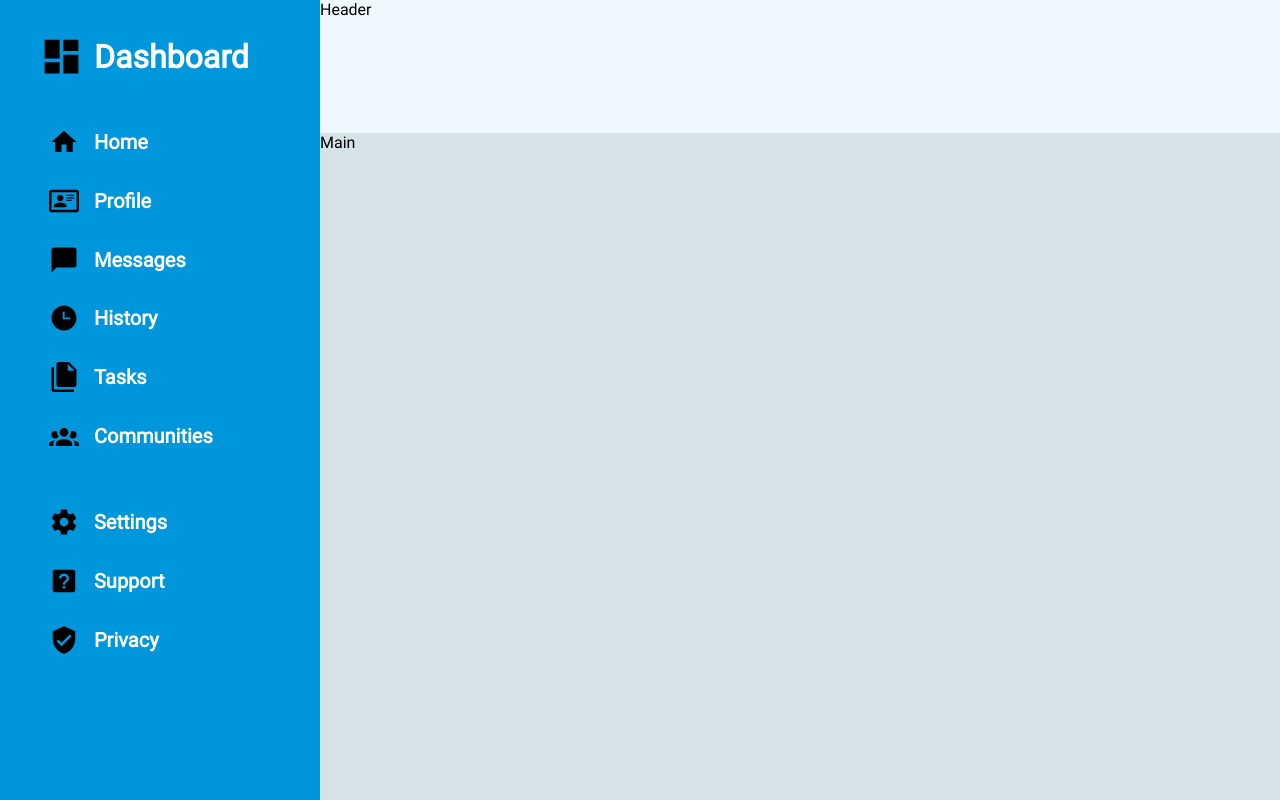
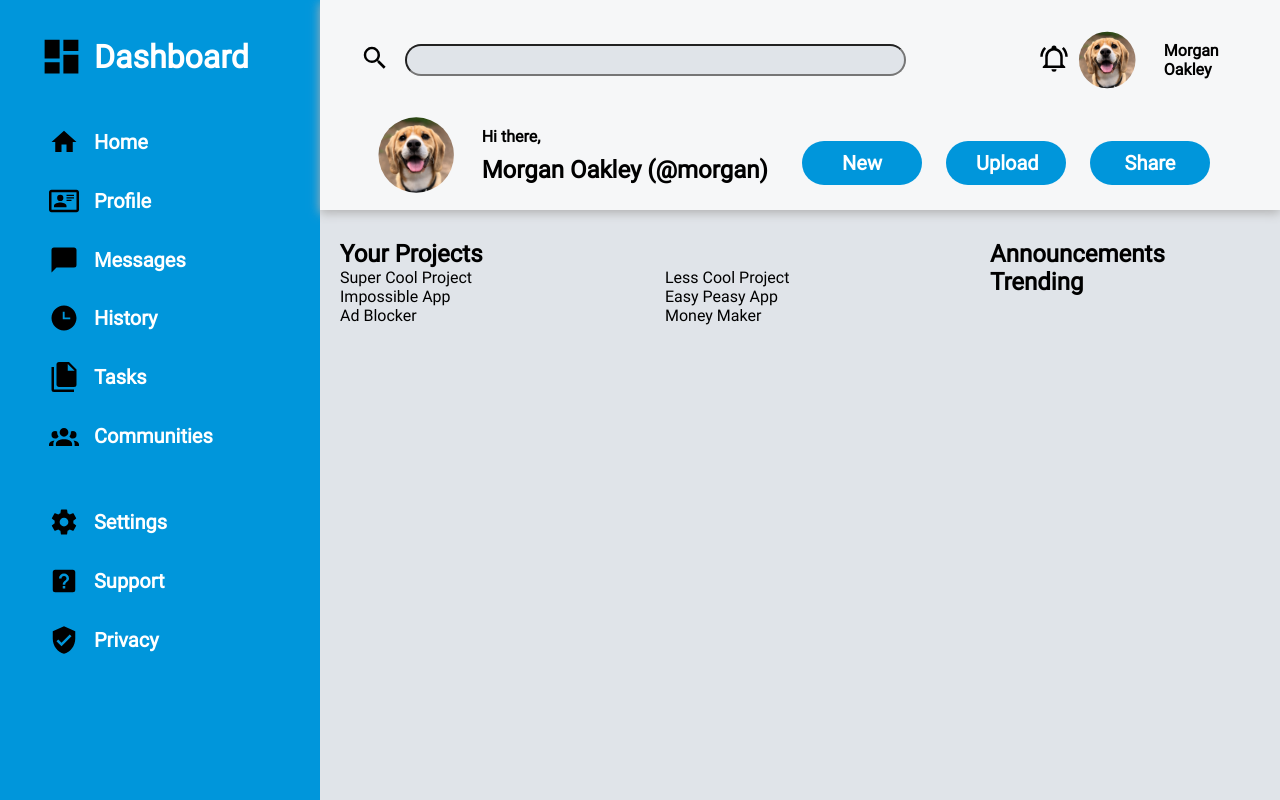
Before and after one commit to KRawl8/admin_dashboard, a plain HTML site: page index.html in a window 1280 px wide. Drawn offline with Linux system fonts and the light colour scheme.

Commit message:
Complete header and started on main

```diff
--- a/index.html
+++ b/index.html
@@ -30,7 +30,59 @@
             </ul>
         </nav>
     </div>
-    <div class="header">Header</div>
-    <div class="main">Main</div>
+
+    <div class="header">
+        <div class="top-header">
+            <a href=""><img src="assets/magnify.svg" alt="Search icon"></a>
+            <div class="searchbar">
+                <input type="text">
+            </div>
+            <a href=""><img class="bell" src="assets/bell-ring-outline.svg" alt="Bell icon"></a>
+            <div class="profile">
+                <img src="assets/marliese-streefland-2l0CWTpcChI-unsplash.jpg" alt="Profile picture">
+                <p>Morgan Oakley</p>
+            </div>
+        </div>
+
+        <div class="bottom-header">
+            <div class="welcome">
+                <img src="assets/marliese-streefland-2l0CWTpcChI-unsplash.jpg" alt="Profile picture">
+                <div class="welcome-message">
+                    <p class="welcome1">Hi there,</p>
+                    <p class="welcome2">Morgan Oakley (@morgan)</p>
+                </div>
+            </div>
+            <div class="buttons">
+                <button>New</button>
+                <button>Upload</button>
+                <button>Share</button>
+            </div>
+        </div>
+    </div>
+
+    <div class="main">
+        <div class="projects">
+            <h2>Your Projects</h2>
+            <div class="projects-div">
+                <div>Super Cool Project</div>
+                <div>Less Cool Project</div>
+                <div>Impossible App</div>
+                <div>Easy Peasy App</div>
+                <div>Ad Blocker</div>
+                <div>Money Maker</div>
+            </div>
+        </div>
+
+        <div class="rightbar">
+            <h2>Announcements</h2>
+            <div class="announcements-div">
+
+            </div>
+            <h2>Trending</h2>
+            <div class="trending-div">
+
+            </div>
+        </div>
+    </div>
 </body>
 </html>
--- a/style.css
+++ b/style.css
@@ -12,9 +12,11 @@
 
 body {
     display: grid;
-    grid-template: 1fr 5fr / 1fr 4fr;
+    grid-template: 2fr 7fr / 1fr 5fr;
     height: 100vh;
 }
+
+/* Sidebar --------------------------------------------------------------- */
 
 .sidebar {
     background-color: rgb(0, 150, 219);
@@ -66,12 +68,122 @@ a {
     align-items: center;
 }
 
+/* Header ------------------------------------------------------------ */
+
 .header {
-    background-color: aliceblue;
+    background-color: rgb(246, 247, 248);
     grid-area: 1 / 2 / 2 / 3;
+    display: grid;
+    grid-template-rows: 4fr 4fr;
+    box-shadow: 0px 3px 10px rgb(177, 177, 177);
+    z-index: 1;
 }
 
+.top-header {
+    padding: 25px 30px 10px 35px;
+    display: grid;
+    grid-template-columns: 50px 20fr 2fr 5fr;
+    align-items: center;
+}
+
+.top-header img {
+    height: 30px;
+    margin-right: 15px;
+}
+
+.top-header .searchbar input {
+    background-color: rgb(224, 228, 233);
+    border-radius: 30px;
+    padding-left: 20px;
+    height: 32px;
+    font-size: 16px;
+    width: 80%;
+}
+
+.top-header a {
+    justify-self: end;
+}
+
+.top-header a .bell {
+    margin-right: 25px;
+}
+
+.top-header .profile {
+    display: grid;
+    grid-template-columns: 1fr 2fr;
+    align-items: center;
+    justify-content: end;
+    margin-right: 20%;
+}
+
+.top-header .profile img {
+    height: 60px;
+    clip-path: circle(40% at 48% 50%);
+}
+
+.top-header .profile p {
+    font-weight: 600;
+    font-size: 16px;
+}
+
+/* Bottom Header -------------------------- */
+
+.bottom-header {
+    padding: 0px 60px 15px 35px;
+    display: flex;
+    justify-content: space-between;
+    align-items: center;
+}
+
+.bottom-header .welcome {
+    display: flex;
+}
+
+.bottom-header .welcome img {
+    height: 80px;
+    clip-path: circle(40% at 48% 50%);
+    margin: 10px 10px 0 10px;
+}
+
+.bottom-header .welcome .welcome-message {
+    display: grid;
+}
+
+.welcome1 {
+    align-self: end;
+    font-size: 16px;
+    font-weight: 600;
+}
+
+.welcome2 {
+    align-self: center;
+    font-size: 24px;
+    font-weight: 800;
+}
+
+button {
+    background-color: rgb(0, 150, 219);
+    width: 120px;
+    padding: 10px 30px;
+    border: 0;
+    border-radius: 50px;
+    margin: 25px 10px 0 10px;
+    color: white;
+    font-size: 20px;
+    font-weight: 600;
+}
+
+/* Main -------------------------------------------------------------- */
+
 .main {
-    background-color: rgb(213, 226, 231);
+    background-color: rgb(224, 228, 233);
     grid-area: 2 / 2 / 3 / 3;
+    display: grid;
+    grid-template-columns: 5fr 2fr;
+    padding: 30px 30px 40px 20px;
 }
+
+.projects-div {
+    display: grid;
+    grid-template: 1fr 1fr 1fr / 1fr 1fr;
+}
```
Also changed, not shown: assets/edgar-nKC772R_qog-unsplash.jpg (added), assets/marliese-streefland-2l0CWTpcChI-unsplash.jpg (added), assets/wolfgang-hasselmann-uMfSHeycnYQ-unsplash.jpg (added), 1 other file.
